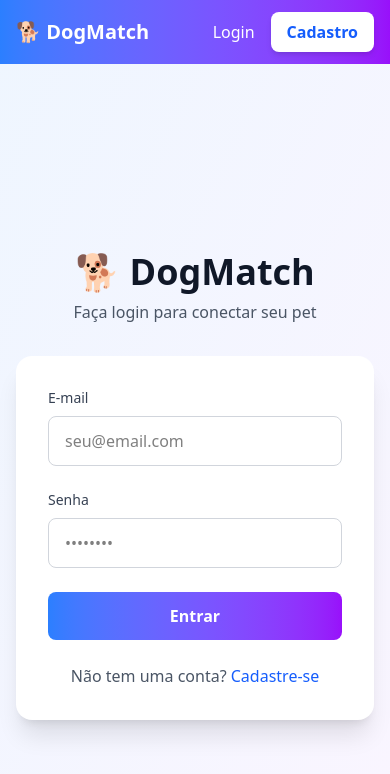
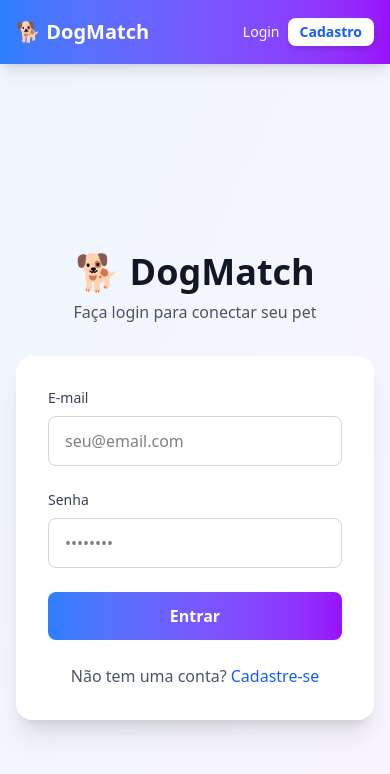
Before and after one commit to Gustavoposss/DogMatch, a React (Vite) app in the folder frontend/: page /login in a window 390 px wide. Shown: the top 774 px of the page. Built offline with nearby package versions, Linux system fonts and the light colour scheme; no server answers.

Commit message:
fix: Implementar menu hambúrguer responsivo para dispositivos móveis

```diff
--- a/frontend/src/Navbar.tsx
+++ b/frontend/src/Navbar.tsx
@@ -1,27 +1,36 @@
 import { Link, useNavigate } from 'react-router-dom';
+import { useState } from 'react';
 
 function Navbar() {
   const token = localStorage.getItem('token');
   const navigate = useNavigate();
+  const [isMenuOpen, setIsMenuOpen] = useState(false);
 
   function handleLogout() {
     localStorage.removeItem('token');
     navigate('/login');
+    setIsMenuOpen(false);
+  }
+
+  function toggleMenu() {
+    setIsMenuOpen(!isMenuOpen);
   }
 
   return (
-    <nav className="bg-gradient-to-r from-blue-500 to-purple-600 shadow-lg">
+    <nav className="bg-gradient-to-r from-blue-500 to-purple-600 shadow-lg relative">
       <div className="max-w-7xl mx-auto px-4 sm:px-6 lg:px-8">
         <div className="flex items-center justify-between h-16">
-          {/* Logo e Links */}
-          <div className="flex items-center space-x-8">
+          {/* Logo */}
+          <div className="flex items-center">
             <Link
               to="/"
               className="text-white font-bold text-xl hover:text-blue-100 transition-colors duration-200"
             >
               🐕 DogMatch
             </Link>
+          </div>
 
+          {/* Menu Desktop */}
           {token && (
             <div className="hidden md:flex items-center space-x-6">
               <Link
@@ -56,10 +65,9 @@ function Navbar() {
               </Link>
             </div>
           )}
-          </div>
 
-          {/* Botões de Ação */}
-          <div className="flex items-center space-x-4">
+          {/* Botões de Ação Desktop */}
+          <div className="hidden md:flex items-center space-x-4">
             {token ? (
               <button
                 onClick={handleLogout}
@@ -84,7 +92,89 @@ function Navbar() {
               </div>
             )}
           </div>
+
+          {/* Menu Hambúrguer Mobile */}
+          <div className="md:hidden">
+            {token ? (
+              <button
+                onClick={toggleMenu}
+                className="text-white hover:text-blue-100 focus:outline-none focus:text-blue-100"
+              >
+                <svg className="h-6 w-6" fill="none" viewBox="0 0 24 24" stroke="currentColor">
+                  {isMenuOpen ? (
+                    <path strokeLinecap="round" strokeLinejoin="round" strokeWidth={2} d="M6 18L18 6M6 6l12 12" />
+                  ) : (
+                    <path strokeLinecap="round" strokeLinejoin="round" strokeWidth={2} d="M4 6h16M4 12h16M4 18h16" />
+                  )}
+                </svg>
+              </button>
+            ) : (
+              <div className="flex items-center space-x-2">
+                <Link
+                  to="/login"
+                  className="text-white hover:text-blue-100 transition-colors duration-200 font-medium text-sm"
+                >
+                  Login
+                </Link>
+                <Link
+                  to="/register"
+                  className="bg-white text-blue-600 hover:bg-blue-50 px-3 py-1 rounded-lg font-semibold transition-colors duration-200 shadow-md hover:shadow-lg text-sm"
+                >
+                  Cadastro
+                </Link>
               </div>
+            )}
+          </div>
+        </div>
+
+        {/* Menu Mobile Dropdown */}
+        {token && isMenuOpen && (
+          <div className="md:hidden">
+            <div className="px-2 pt-2 pb-3 space-y-1 bg-blue-600 bg-opacity-95 rounded-lg mt-2 shadow-lg">
+              <Link
+                to="/pets"
+                className="block px-3 py-2 text-white hover:text-blue-100 transition-colors duration-200 font-medium"
+                onClick={() => setIsMenuOpen(false)}
+              >
+                🐾 Meus Pets
+              </Link>
+              <Link
+                to="/swipe"
+                className="block px-3 py-2 text-white hover:text-blue-100 transition-colors duration-200 font-medium"
+                onClick={() => setIsMenuOpen(false)}
+              >
+                👆 Swipe
+              </Link>
+              <Link
+                to="/matches"
+                className="block px-3 py-2 text-white hover:text-blue-100 transition-colors duration-200 font-medium"
+                onClick={() => setIsMenuOpen(false)}
+              >
+                💕 Matches
+              </Link>
+              <Link
+                to="/subscription"
+                className="block px-3 py-2 text-white hover:text-blue-100 transition-colors duration-200 font-medium"
+                onClick={() => setIsMenuOpen(false)}
+              >
+                💎 Assinatura
+              </Link>
+              <Link
+                to="/plans"
+                className="block px-3 py-2 bg-yellow-400 text-gray-900 hover:bg-yellow-300 rounded-lg font-bold transition-colors duration-200 shadow-md hover:shadow-lg mx-3 my-2 text-center"
+                onClick={() => setIsMenuOpen(false)}
+              >
+                ⬆️ Upgrade
+              </Link>
+              <button
+                onClick={handleLogout}
+                className="block w-full text-left px-3 py-2 bg-white text-blue-600 hover:bg-blue-50 rounded-lg font-semibold transition-colors duration-200 shadow-md hover:shadow-lg mx-3 my-2"
+              >
+                🚪 Sair
+              </button>
+            </div>
+          </div>
+        )}
       </div>
     </nav>
   );
```
Lines whose indentation alone changed are shown as unchanged.
